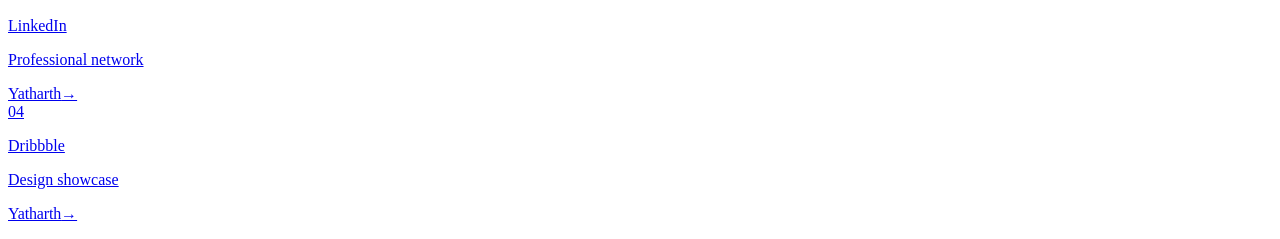
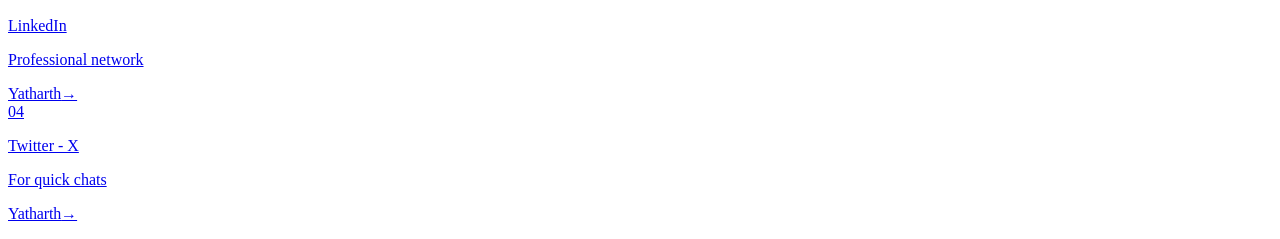
Before and after one commit to Heyykrishnna/Portfolio-IMP, a Next.js app: page /Contact in a window 1280 px wide. Shown: the part 1720-1959 px from the top of the page. Built offline with nearby package versions, Linux system fonts and the light colour scheme; no server answers.

Commit message:
Updated data

```diff
--- a/src/pages/Contact.tsx
+++ b/src/pages/Contact.tsx
@@ -33,7 +33,7 @@
     { label: 'Email', value: 'khandelwalyatharth39@gmail.com', href: 'mailto:khandelwalyatharth39@gmail.com', sub: 'Fastest response' },
     { label: 'GitHub', value: '@Heyykrishnna', href: 'https://github.com/Heyykrishnna', sub: 'For quick chats' },
     { label: 'LinkedIn', value: 'Yatharth', href: 'https://www.linkedin.com/in/khandelwalyatharth', sub: 'Professional network' },
-    { label: 'Dribbble', value: 'Yatharth', href: 'https://dribbble.com', sub: 'Design showcase' },
+    { label: 'Twitter - X', value: 'Yatharth', href: 'https://x.com/hey_krishnna', sub: 'For quick chats' },
   ];
 
   return (
```
